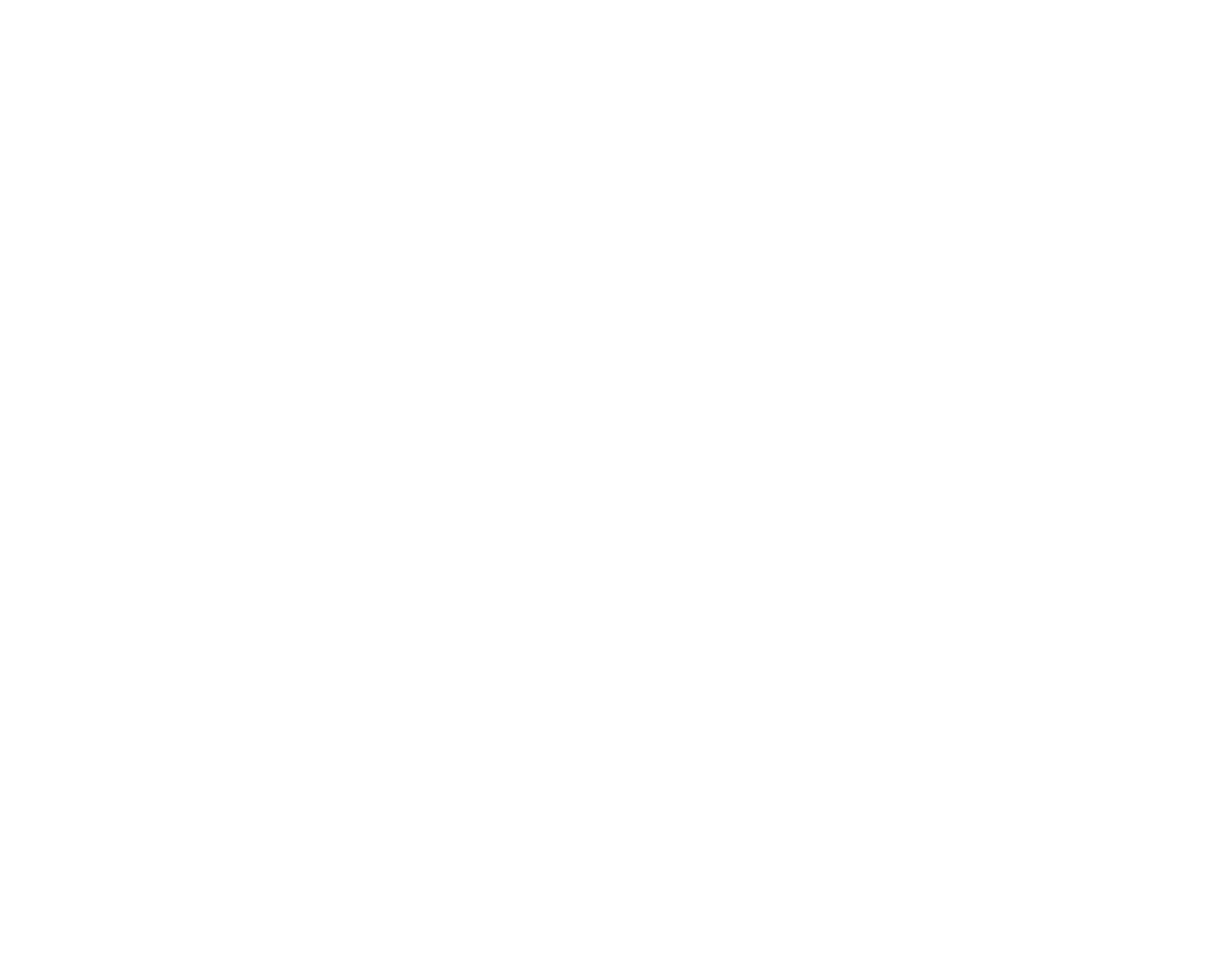
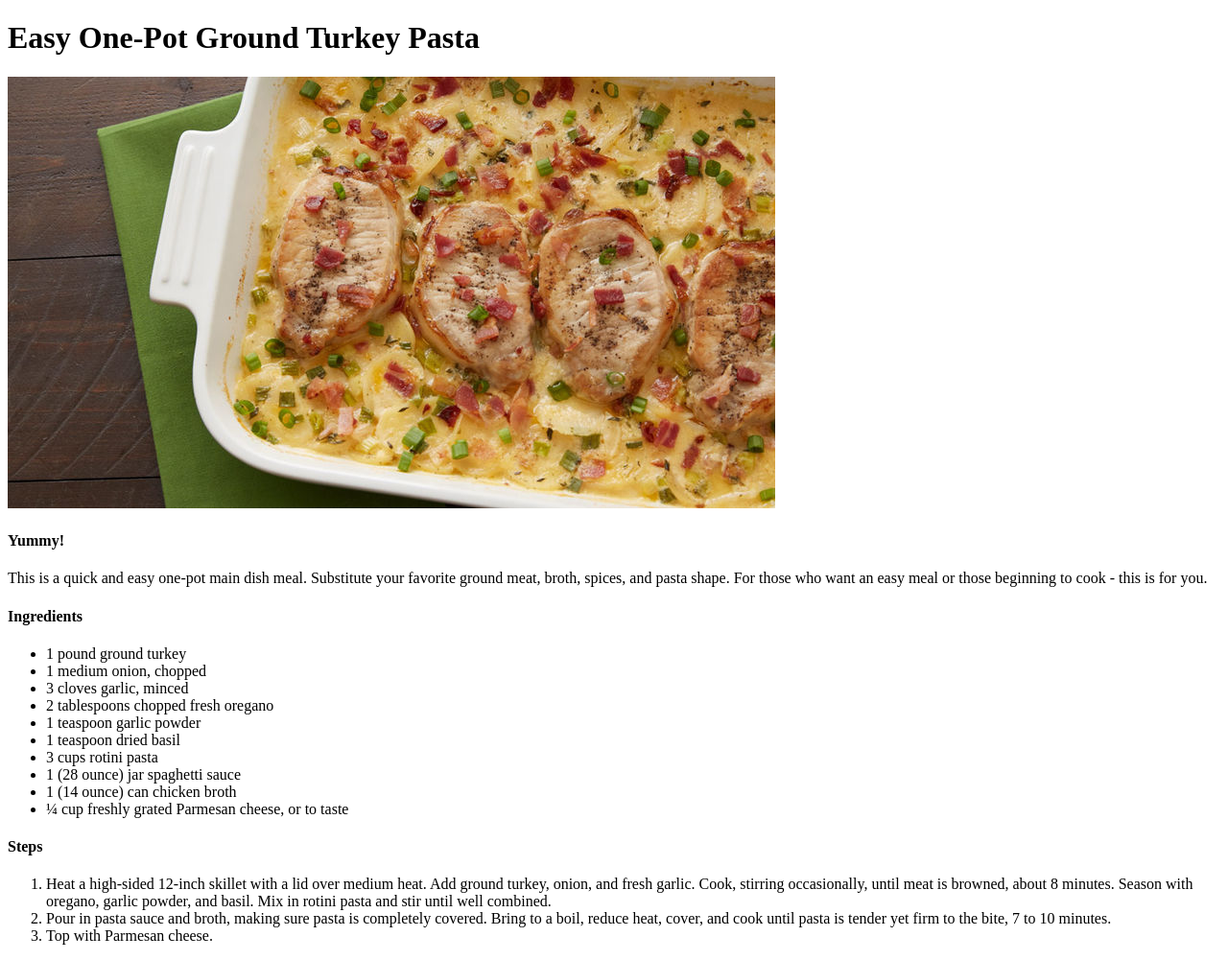
Before and after one commit to ale1092/odin-recipes, a plain HTML site: page recipes/easyOnePotGroundTurkeyPasta.html in a window 1280 px wide. Shown: the whole page at 96% size. Before the commit the page ends 800 px from the top, so only its background shows below. Drawn offline with Linux system fonts and the light colour scheme.

Commit message:
Modify recipes

```diff
--- a/recipes/easyOnePotGroundTurkeyPasta.html
+++ b/recipes/easyOnePotGroundTurkeyPasta.html
@@ -0,0 +1,43 @@
+<!DOCTYPE html>
+<html lang="en">
+<head>
+    <meta charset="UTF-8">
+
+    <title>Easy One-Pot Ground Turkey Pasta</title>
+</head>
+<body>
+    <h1>Easy One-Pot Ground Turkey Pasta</h1>
+    <img src="../img/porkchops.jpg" alt="pork chops with creamy scalloped potatoes">
+    <h4>Yummy!</h4>
+    <p>This is a quick and easy one-pot main dish meal. Substitute your favorite ground meat, broth, spices, and pasta shape. For those who want an easy meal or those beginning to cook - this is for you.</p>
+    <h4>Ingredients</h4>
+    <ul>
+        <li>1 pound ground turkey</li>
+
+        <li>1 medium onion, chopped</li>
+
+        <li>3 cloves garlic, minced</li>
+
+        <li>2 tablespoons chopped fresh oregano</li>
+
+        <li>1 teaspoon garlic powder</li>
+
+        <li>1 teaspoon dried basil</li>
+
+        <li>3 cups rotini pasta</li>
+
+        <li>1 (28 ounce) jar spaghetti sauce</li>
+
+        <li>1 (14 ounce) can chicken broth</li>
+
+        <li>¼ cup freshly grated Parmesan cheese, or to taste</li>
+
+    </ul>
+    <h4>Steps</h4>
+    <ol>
+        <li>Heat a high-sided 12-inch skillet with a lid over medium heat. Add ground turkey, onion, and fresh garlic. Cook, stirring occasionally, until meat is browned, about 8 minutes. Season with oregano, garlic powder, and basil. Mix in rotini pasta and stir until well combined.</li>
+        <li>Pour in pasta sauce and broth, making sure pasta is completely covered. Bring to a boil, reduce heat, cover, and cook until pasta is tender yet firm to the bite, 7 to 10 minutes.</li>
+        <li>Top with Parmesan cheese.</li>
+        </ol>
+</body>
+</html>
```
Also changed, not shown: index.html (+2 -2 lines).
